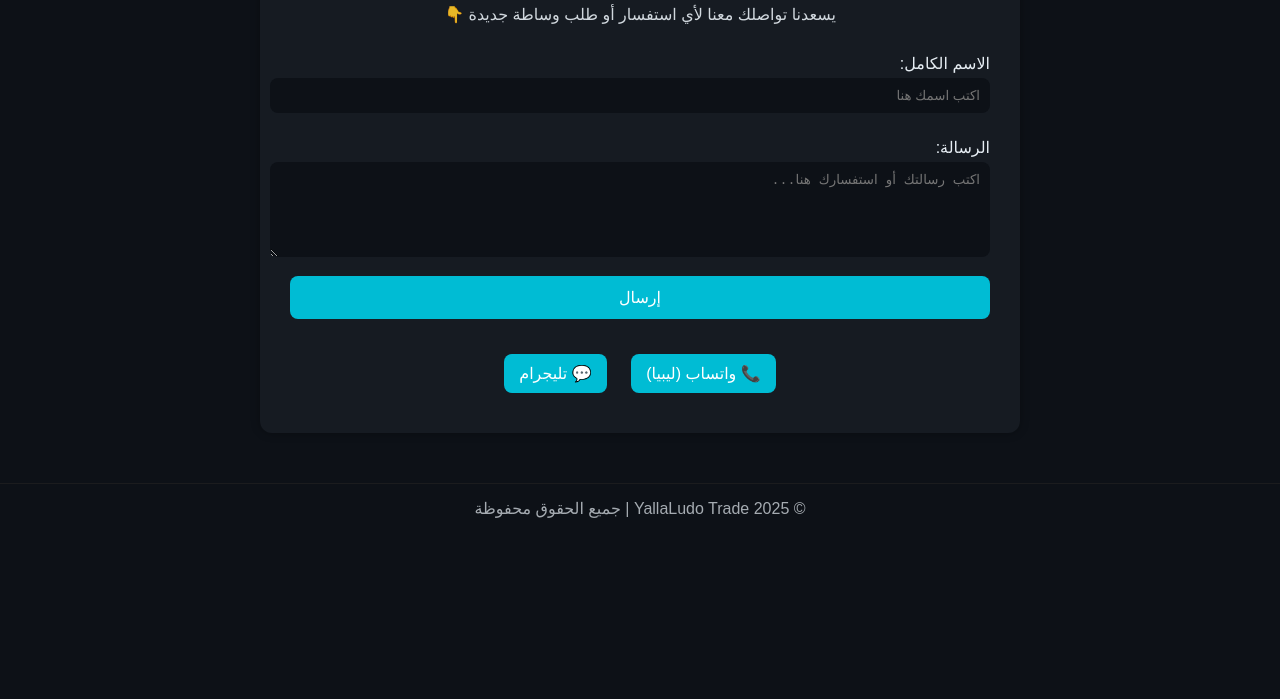
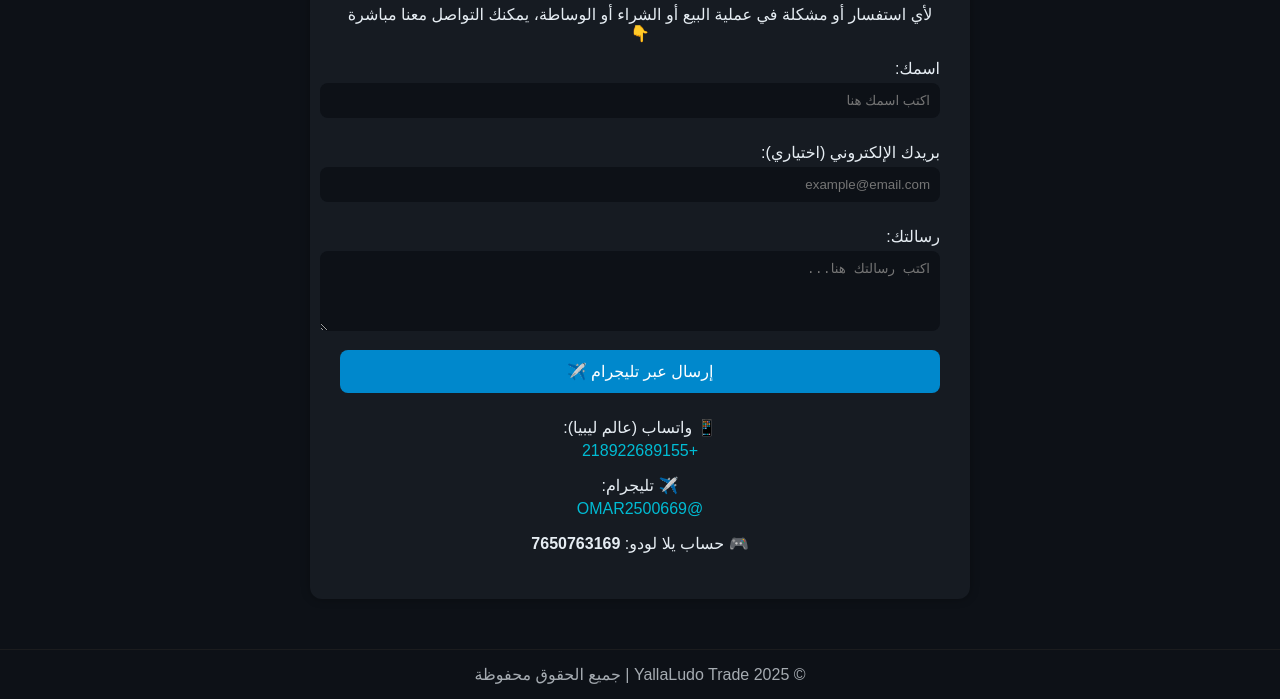
Before and after one commit to OMAR2500669/yalla-ludo-trade, a plain HTML site: page contact.html in a window 1280 px wide. Shown: the part 201-900 px from the top of the page. Before the commit the page ends 800 px from the top, so only its background shows below. Drawn offline with Linux system fonts and the light colour scheme.

Commit message:
Update contact.html

```diff
--- a/contact.html
+++ b/contact.html
@@ -39,7 +39,7 @@
     }
 
     .container {
-      max-width: 700px;
+      max-width: 600px;
       margin: 50px auto;
       background-color: #161b22;
       padding: 30px;
@@ -50,16 +50,6 @@
     h2 {
       text-align: center;
       color: #00bcd4;
-      margin-bottom: 20px;
-    }
-
-    p {
-      text-align: center;
-      opacity: 0.9;
-    }
-
-    form {
-      margin-top: 30px;
     }
 
     label {
@@ -78,7 +68,7 @@
     }
 
     button {
-      background-color: #00bcd4;
+      background-color: #0088cc; /* لون تليجرام */
       color: white;
       border: none;
       padding: 12px 20px;
@@ -86,30 +76,11 @@
       font-size: 1em;
       cursor: pointer;
       width: 100%;
+      transition: 0.3s;
     }
 
     button:hover {
-      opacity: 0.9;
-    }
-
-    .contact-links {
-      text-align: center;
-      margin-top: 25px;
-    }
-
-    .contact-links a {
-      display: inline-block;
-      margin: 10px;
-      padding: 10px 15px;
       background-color: #00bcd4;
-      color: white;
-      text-decoration: none;
-      border-radius: 8px;
-      transition: 0.3s;
-    }
-
-    .contact-links a:hover {
-      background-color: #0097a7;
     }
 
     footer {
@@ -118,6 +89,18 @@
       border-top: 1px solid #222;
       opacity: 0.7;
       margin-top: 40px;
+    }
+
+    .contact-info {
+      margin-top: 25px;
+      text-align: center;
+    }
+
+    .contact-info a {
+      color: #00bcd4;
+      text-decoration: none;
+      display: block;
+      margin: 5px 0;
     }
   </style>
 </head>
@@ -135,21 +118,25 @@
 
   <div class="container">
     <h2>تواصل معنا</h2>
-    <p>يسعدنا تواصلك معنا لأي استفسار أو طلب وساطة جديدة 👇</p>
+    <p style="text-align:center;">لأي استفسار أو مشكلة في عملية البيع أو الشراء أو الوساطة، يمكنك التواصل معنا مباشرة 👇</p>
 
-    <form>
-      <label>الاسم الكامل:</label>
+    <form onsubmit="event.preventDefault(); window.open('https://t.me/OMAR2500669', '_blank');">
+      <label>اسمك:</label>
       <input type="text" placeholder="اكتب اسمك هنا" required>
 
-      <label>الرسالة:</label>
-      <textarea rows="5" placeholder="اكتب رسالتك أو استفسارك هنا..." required></textarea>
+      <label>بريدك الإلكتروني (اختياري):</label>
+      <input type="email" placeholder="example@email.com">
 
-      <button type="submit">إرسال</button>
+      <label>رسالتك:</label>
+      <textarea rows="4" placeholder="اكتب رسالتك هنا..." required></textarea>
+
+      <button type="submit">إرسال عبر تليجرام ✈️</button>
     </form>
 
-    <div class="contact-links">
-      <a href="https://wa.me/00218922689155" target="_blank">📞 واتساب (ليبيا)</a>
-      <a href="https://t.me/OMAR2500669" target="_blank">💬 تليجرام</a>
+    <div class="contact-info">
+      <p>📱 واتساب (عالم ليبيا): <a href="https://wa.me/218922689155" target="_blank">+218922689155</a></p>
+      <p>✈️ تليجرام: <a href="https://t.me/OMAR2500669" target="_blank">@OMAR2500669</a></p>
+      <p>🎮 حساب يلا لودو: <strong>7650763169</strong></p>
     </div>
   </div>
 
```
